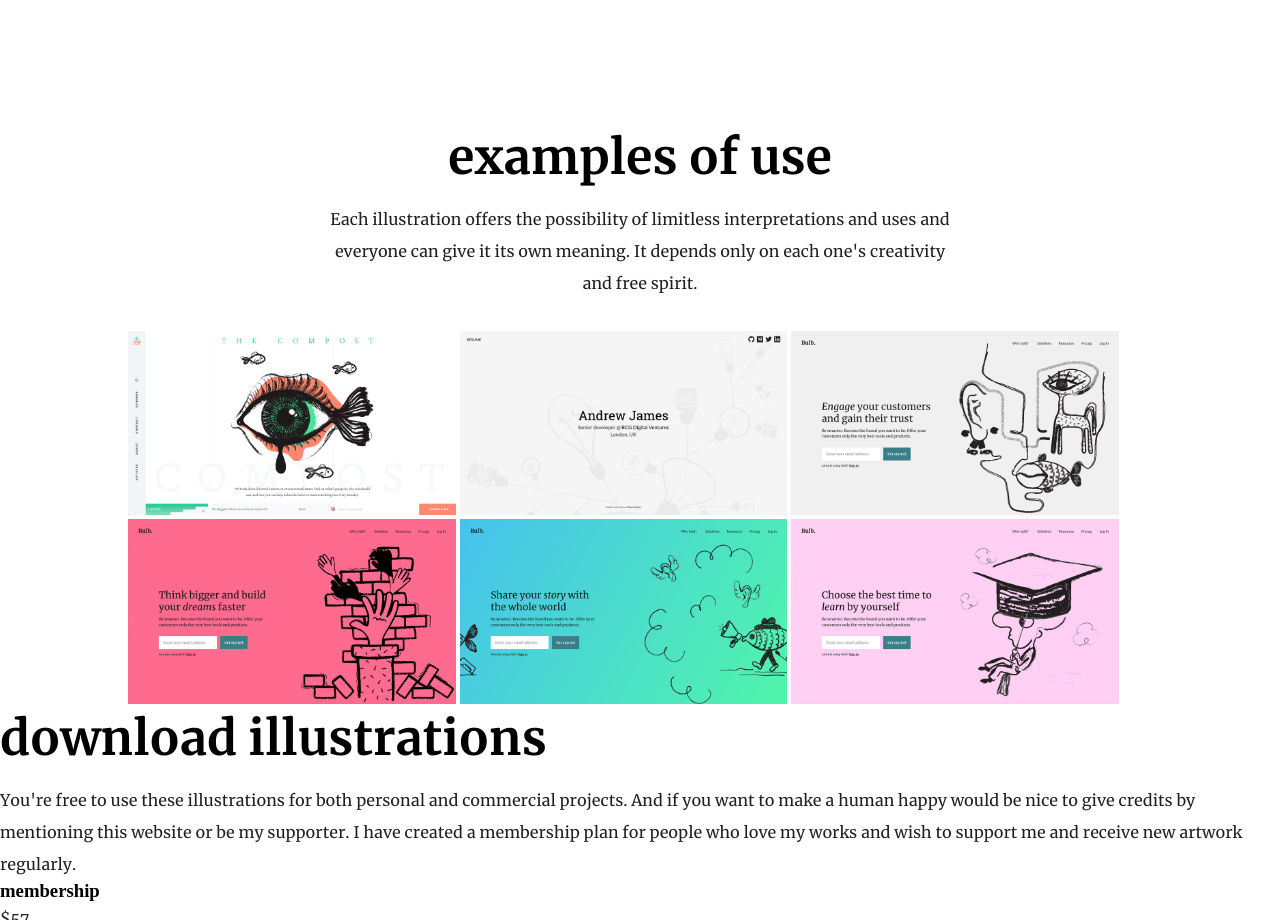
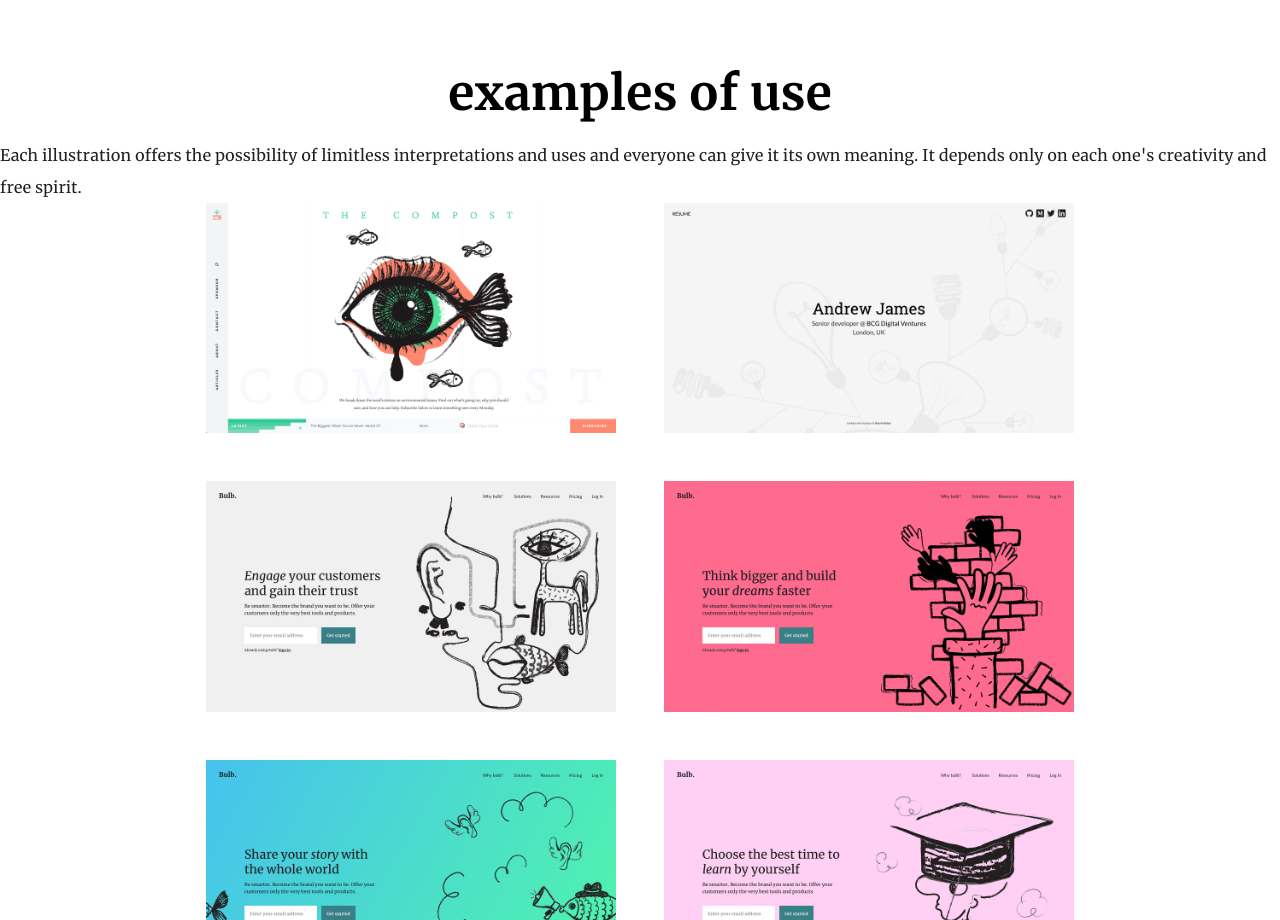
Before and after one commit to JohannaHaer/project_css-einfuehrung_23-11-14, a plain HTML site: page index.html in a window 1280 px wide. Shown: the part 1880-2800 px from the top of the page. Drawn offline with Linux system fonts and the light colour scheme.

Commit message:
Styling der dritten Section

```diff
--- a/assets/css/style.css
+++ b/assets/css/style.css
@@ -62,6 +62,7 @@ p {
 button {
     border: none;
     border-radius: 5px;
+    cursor: pointer;
 }
 
 .page-margin__left {
@@ -70,6 +71,12 @@ button {
 
 .page-margin__right {
     margin-right: 8rem;
+}
+
+/* Box Shadows for Button "Subscribe" and images in section two and three */
+
+.subscribe-button, .second-section__images img:hover, .third-section__images img:hover {
+    box-shadow: 0.05rem 0.05rem 0.1rem 0.1rem var(--fourth-color);
 }
 
 /* Styling Header with Nav-Bar on the right */
@@ -127,18 +134,18 @@ article {
 .download-button {
     background-color: var(--first-color);
     color: var(--third-color);
+    margin-right: 1rem;
 }
 
 .subscribe-button {
     background-color: var(--third-color);
-    box-shadow: 0.05rem 0.05rem 0.1rem 0.1rem var(--fourth-color);
 }
 
 .extra-margin__right {
     margin-right: 20rem;
 }
 
-/* Second and Third Section centered alignment */
+/* Second, Third and Fourth Section centered alignment */
 
 .centered-section {
     display: flex;
@@ -147,7 +154,7 @@ article {
     margin-top: 20vh;
 }
 
-.centered-section p {
+.centered-section__p {
     margin: 0 25vw 2rem 25vw;
     text-align: center;
 }
@@ -159,14 +166,22 @@ article {
     justify-content: space-between;
 }
 
-
-
 .second-section__image-size {
     width: 25%;
     height: 25%;
 }
 
+
+/* Third Section Flex-Direction for 6 images */
+
+.third-section__images {
+    display: flex;
+    justify-content: center;
+    flex-wrap: wrap;
+    gap: 3rem;
+}
+
 .third-section__image-size {
-    width: 32%;
-    height: 32%;
+    width: 40%;
+    height: 40%;
 }
--- a/index.html
+++ b/index.html
@@ -42,7 +42,7 @@
         </section>
         <section class="centered-section">
             <h2>illustrations for applications</h2>
-            <p>Welcome to my space for experiments! Look at this like a journey we can take together every step of the way, beginning another chapter with each new phase of the project development. And who knows where it will take us?</p>
+            <p centered-section__p>Welcome to my space for experiments! Look at this like a journey we can take together every step of the way, beginning another chapter with each new phase of the project development. And who knows where it will take us?</p>
             <div class="second-section__images page-margin__left page-margin__right">
                 <img class="second-section__image-size" src="./assets/img/illustration4.png" alt="">
                 <img class="second-section__image-size" src="./assets/img/illustration5.png" alt="">
@@ -51,8 +51,8 @@
         </section>
         <section class="centered-section">
             <h2>examples of use</h2>
-            <p>Each illustration offers the possibility of limitless interpretations and uses and everyone can give it its own meaning. It depends only on each one's creativity and free spirit.</p>
-            <div class="page-margin__left page-margin__right">
+            <p centered-section__p>Each illustration offers the possibility of limitless interpretations and uses and everyone can give it its own meaning. It depends only on each one's creativity and free spirit.</p>
+            <div class="third-section__images page-margin__left page-margin__right">
                 <img class="third-section__image-size" src="./assets/img/illustration7.jpg" alt="">
                 <img class="third-section__image-size" src="./assets/img/illustration8.jpg" alt="">
                 <img class="third-section__image-size" src="./assets/img/illustration9.jpg" alt="">
@@ -61,9 +61,9 @@
                 <img class="third-section__image-size" src="./assets/img/illustration12.jpg" alt="">
             </div>
         </section>
-        <section>
+        <section class="centered-section">
             <h2>download illustrations</h2>
-            <p>You're free to use these illustrations for both personal and commercial projects. And if you want to make a human happy would be nice to give credits by mentioning this website or be my supporter. I have created a membership plan for people who love my works and wish to support me and receive new artwork regularly.</p>
+            <p class="centered-section__p">You're free to use these illustrations for both personal and commercial projects. And if you want to make a human happy would be nice to give credits by mentioning this website or be my supporter. I have created a membership plan for people who love my works and wish to support me and receive new artwork regularly.</p>
             <div>
                 <h3>membership</h3>
                 <p>$57</p>
```
